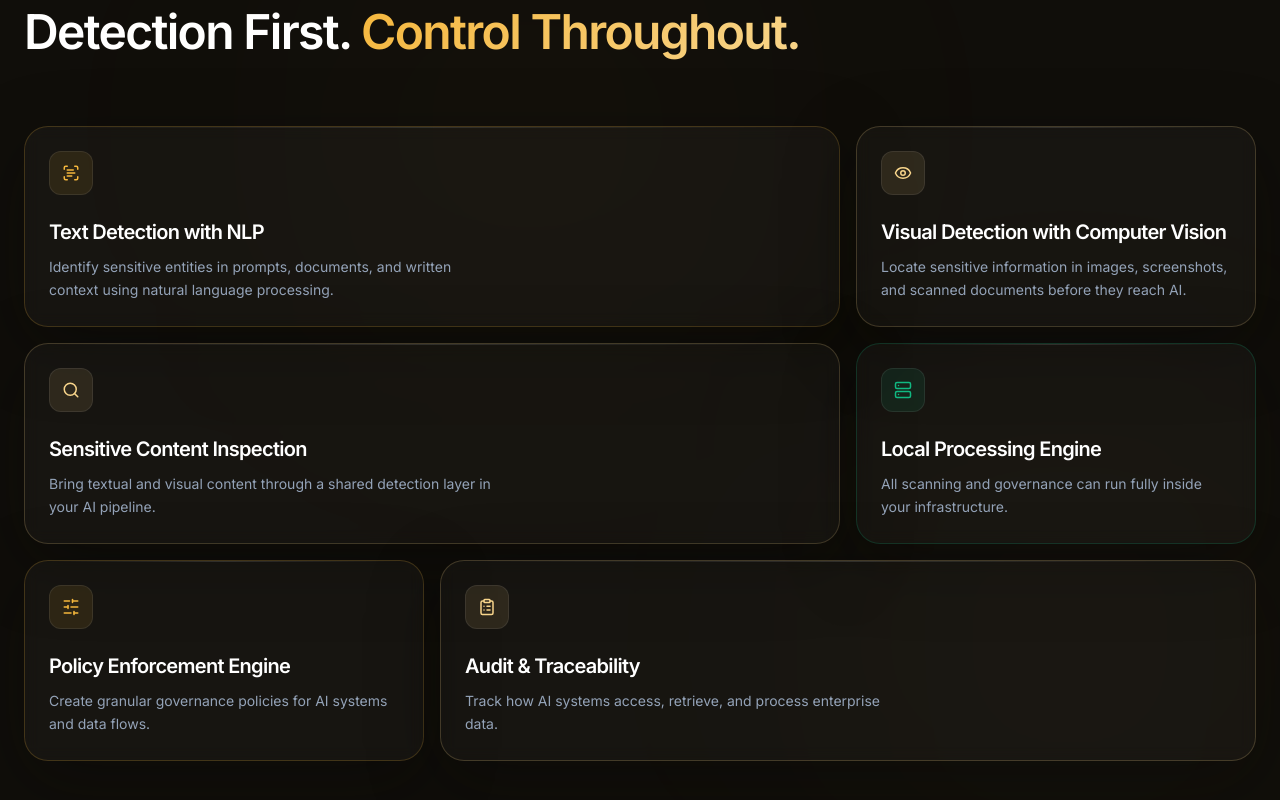
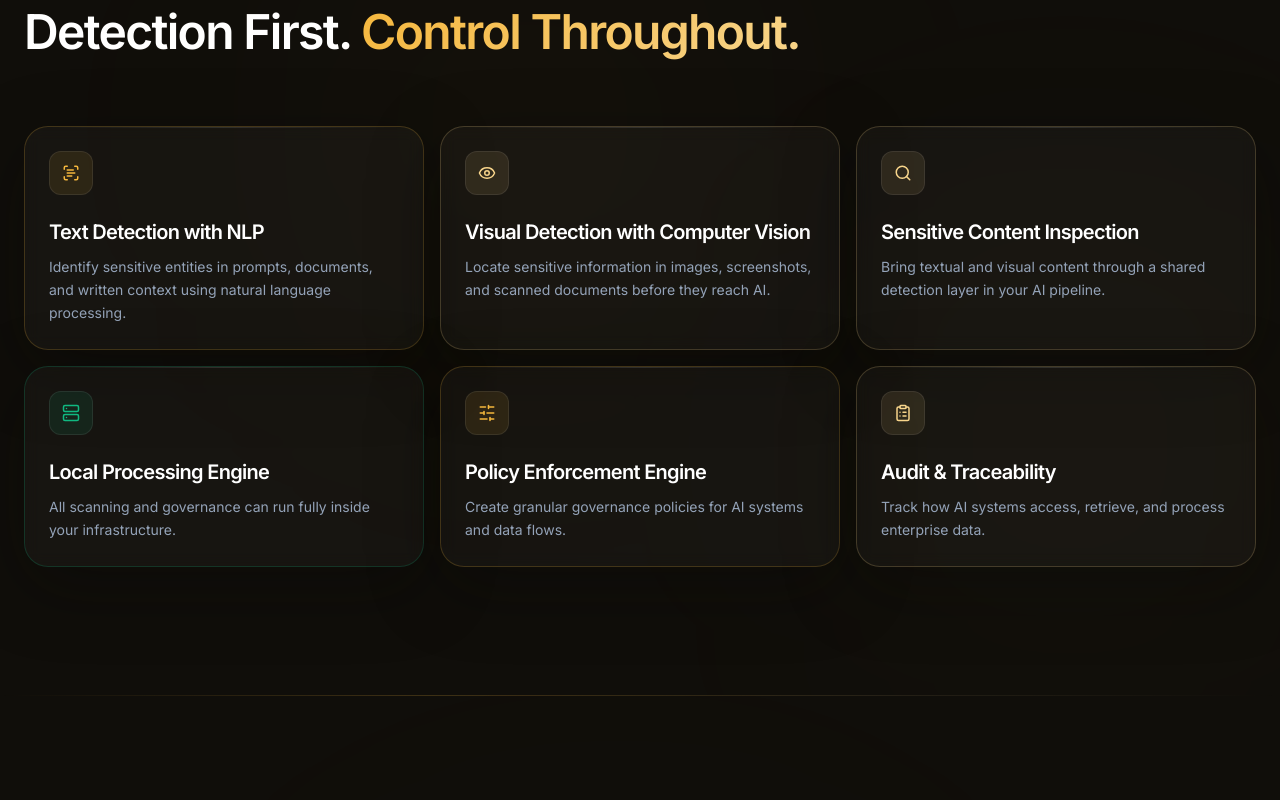
Before and after one commit to total-tensor-lab/total-tensor-lab.github.io, a React (Vite) app: page /#/ in a window 1280 px wide. Shown: the part 3920-4720 px from the top of the page. Built offline with nearby package versions, Linux system fonts and the light colour scheme.

Commit message:
fix: balance capability card columns

```diff
--- a/src/components/Process.tsx
+++ b/src/components/Process.tsx
@@ -1,4 +1,4 @@
-import { motion } from "motion/react";
+import { motion, useReducedMotion } from "motion/react";
 import {
   ClipboardList,
   Search,
@@ -20,7 +20,6 @@ const CAPABILITIES = [
     iconColor: "text-brand-primary",
     gradient:
       "radial-gradient(circle at 18% 22%, rgba(245,184,61,0.14), transparent 52%)",
-    span: "md:col-span-2 lg:col-span-2",
   },
   {
     id: "vector",
@@ -33,7 +32,6 @@ const CAPABILITIES = [
     iconColor: "text-brand-secondary",
     gradient:
       "radial-gradient(circle at 82% 22%, rgba(248,213,139,0.14), transparent 52%)",
-    span: "",
   },
   {
     id: "scanning",
@@ -46,7 +44,6 @@ const CAPABILITIES = [
     iconColor: "text-brand-secondary",
     gradient:
       "radial-gradient(circle at 20% 80%, rgba(248,213,139,0.12), transparent 55%)",
-    span: "md:col-span-2",
   },
   {
     id: "local",
@@ -59,7 +56,6 @@ const CAPABILITIES = [
     iconColor: "text-brand-success",
     gradient:
       "radial-gradient(circle at 80% 78%, rgba(16,185,129,0.12), transparent 55%)",
-    span: "",
   },
   {
     id: "policy",
@@ -72,7 +68,6 @@ const CAPABILITIES = [
     iconColor: "text-brand-primary",
     gradient:
       "radial-gradient(circle at 78% 18%, rgba(245,184,61,0.14), transparent 52%)",
-    span: "",
   },
   {
     id: "audit",
@@ -85,11 +80,12 @@ const CAPABILITIES = [
     iconColor: "text-brand-secondary",
     gradient:
       "radial-gradient(circle at 22% 20%, rgba(248,213,139,0.14), transparent 52%)",
-    span: "lg:col-span-2",
   },
 ];
 
 export default function Process() {
+  const reduceMotion = useReducedMotion();
+
   return (
     <section id="process" className="py-32 relative overflow-hidden">
       <div className="absolute top-0 left-0 right-0 section-divider" />
@@ -98,7 +94,7 @@ export default function Process() {
 
       <div className="max-w-7xl mx-auto px-6">
         <motion.div
-          initial={{ opacity: 0, y: 24 }}
+          initial={reduceMotion ? false : { opacity: 0, y: 24 }}
           whileInView={{ opacity: 1, y: 0 }}
           viewport={{ once: true }}
           transition={{ duration: 0.5 }}
@@ -119,23 +115,22 @@ export default function Process() {
             return (
               <motion.div
                 key={capability.id}
-                initial={{ opacity: 0, y: 24 }}
+                initial={reduceMotion ? false : { opacity: 0, y: 24 }}
                 whileInView={{ opacity: 1, y: 0 }}
                 viewport={{ once: true }}
                 transition={{ duration: 0.45, delay: i * 0.08 }}
                 className={[
                   "group relative overflow-hidden rounded-[24px] border bg-white/[0.03] p-6 backdrop-blur-sm",
-                  "shadow-[0_20px_70px_rgba(10,8,5,0.34)] transition-all duration-300 hover:-translate-y-1 hover:bg-white/[0.045]",
+                  "shadow-[0_20px_70px_rgba(10,8,5,0.34)] transition-all duration-300 motion-safe:hover:-translate-y-1 motion-reduce:transition-none hover:bg-white/[0.045]",
                   capability.border,
-                  capability.span,
                 ].join(" ")}
               >
                 <div
-                  className="absolute inset-0 opacity-0 transition-opacity duration-500 group-hover:opacity-100 pointer-events-none"
+                  className="absolute inset-0 opacity-0 transition-opacity duration-500 motion-reduce:transition-none group-hover:opacity-100 pointer-events-none"
                   style={{ background: capability.gradient }}
                 />
                 <div className="absolute inset-x-6 top-0 h-px bg-gradient-to-r from-transparent via-white/12 to-transparent pointer-events-none" />
-                <div className="absolute bottom-0 left-6 right-6 h-px bg-gradient-to-r from-transparent via-brand-primary/12 to-transparent opacity-0 transition-opacity duration-500 group-hover:opacity-100 pointer-events-none" />
+                <div className="absolute bottom-0 left-6 right-6 h-px bg-gradient-to-r from-transparent via-brand-primary/12 to-transparent opacity-0 transition-opacity duration-500 motion-reduce:transition-none group-hover:opacity-100 pointer-events-none" />
 
                 <div className="relative z-10 flex flex-col gap-6">
                   <div
```
